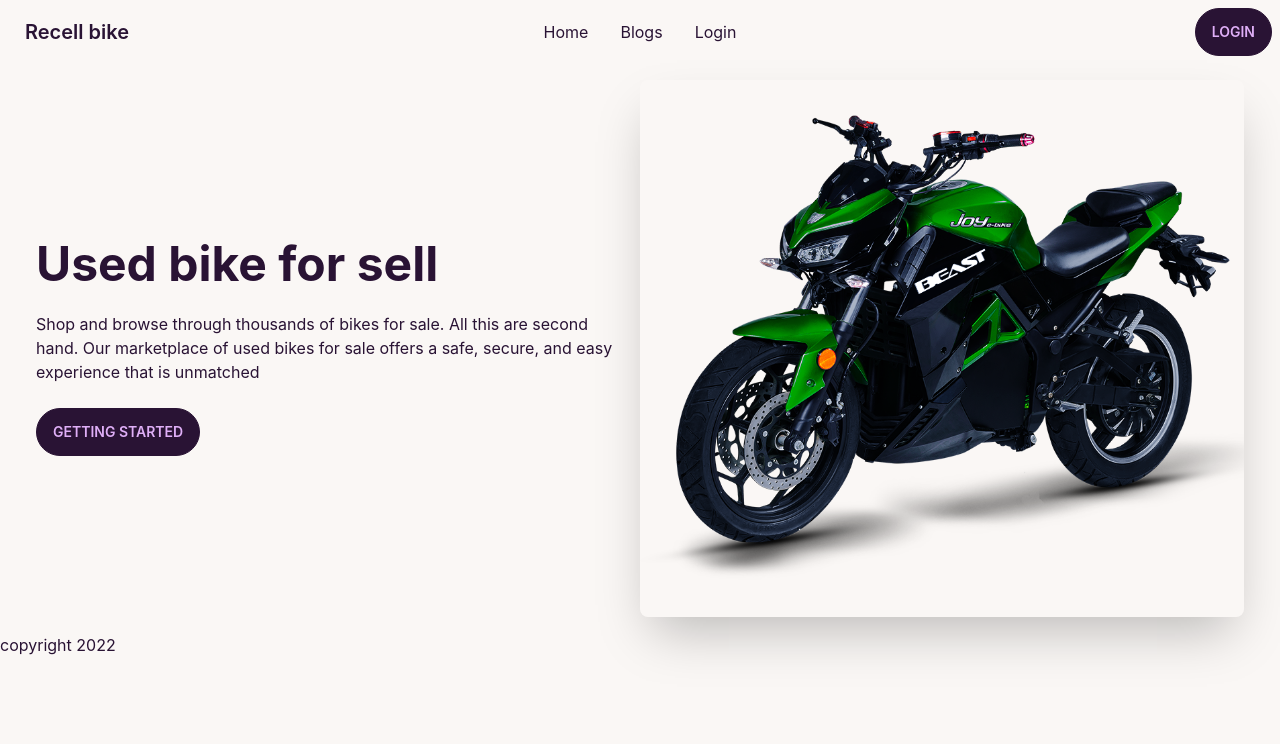
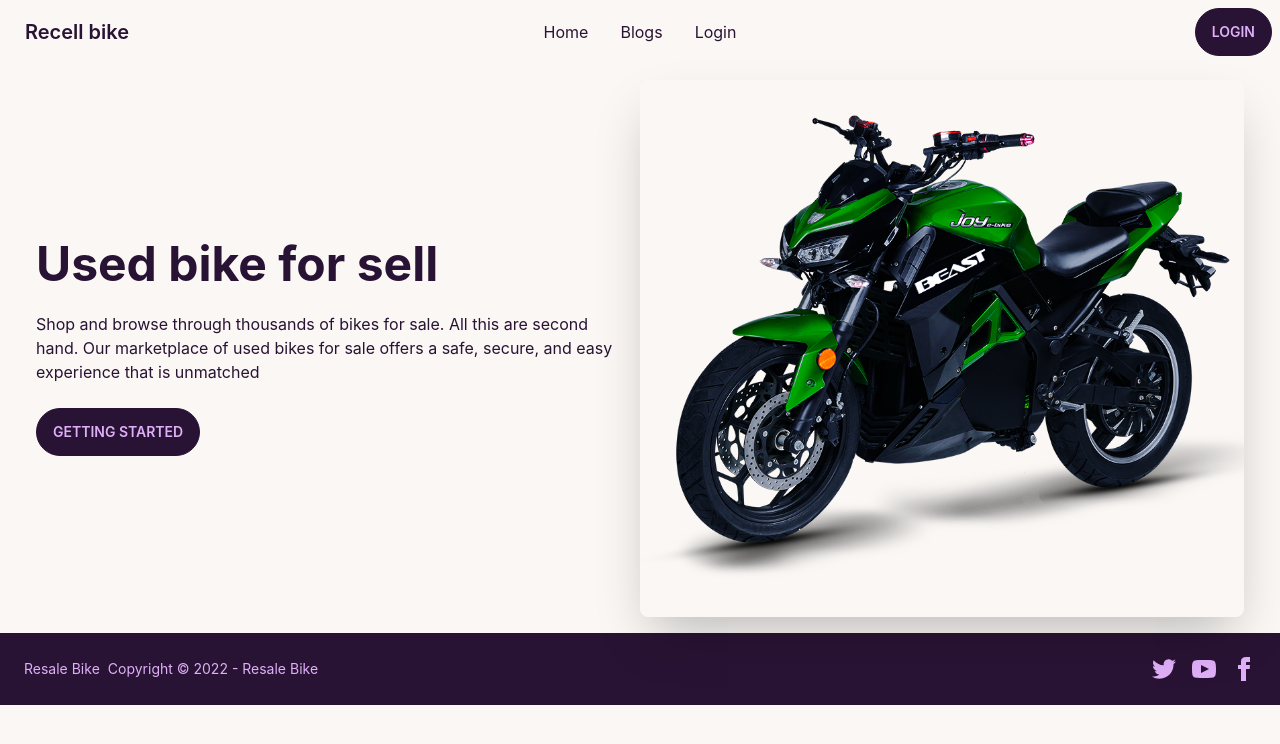
Before and after one commit to sabrababra/resale-old-bike-repo, a React (Create React App) app: page / in a window 1280 px wide. Shown: the top 744 px of the page. Built offline with nearby package versions, Linux system fonts and the light colour scheme.

Commit message:
Add the footer

```diff
--- a/src/App.js
+++ b/src/App.js
@@ -4,7 +4,7 @@
 
 function App() {
   return (
-    <div className=' max-w-[1440px] mx-auto '>
+    <div className=''>
      <RouterProvider router={router}>
 
      </RouterProvider>
--- a/src/Shared/Footer/Footer.js
+++ b/src/Shared/Footer/Footer.js
@@ -1,10 +1,20 @@
 import React from 'react';
+import { Link } from 'react-router-dom';
 
 const Footer = () => {
     return (
-        <div>
-            <h1>copyright 2022</h1>
-        </div>
+        <footer className="footer items-center p-6 bg-neutral text-neutral-content ">
+            <div className="items-center grid-flow-col">
+                <Link to='/'>Resale Bike</Link>
+                <p>Copyright © 2022 - Resale Bike</p>
+            </div>
+            <div className="grid-flow-col gap-4 md:place-self-center md:justify-self-end">
+                <Link ><svg xmlns="http://www.w3.org/2000/svg" width="24" height="24" viewBox="0 0 24 24" className="fill-current"><path d="M24 4.557c-.883.392-1.832.656-2.828.775 1.017-.609 1.798-1.574 2.165-2.724-.951.564-2.005.974-3.127 1.195-.897-.957-2.178-1.555-3.594-1.555-3.179 0-5.515 2.966-4.797 6.045-4.091-.205-7.719-2.165-10.148-5.144-1.29 2.213-.669 5.108 1.523 6.574-.806-.026-1.566-.247-2.229-.616-.054 2.281 1.581 4.415 3.949 4.89-.693.188-1.452.232-2.224.084.626 1.956 2.444 3.379 4.6 3.419-2.07 1.623-4.678 2.348-7.29 2.04 2.179 1.397 4.768 2.212 7.548 2.212 9.142 0 14.307-7.721 13.995-14.646.962-.695 1.797-1.562 2.457-2.549z"></path></svg>
+                </Link >
+                <Link ><svg xmlns="http://www.w3.org/2000/svg" width="24" height="24" viewBox="0 0 24 24" className="fill-current"><path d="M19.615 3.184c-3.604-.246-11.631-.245-15.23 0-3.897.266-4.356 2.62-4.385 8.816.029 6.185.484 8.549 4.385 8.816 3.6.245 11.626.246 15.23 0 3.897-.266 4.356-2.62 4.385-8.816-.029-6.185-.484-8.549-4.385-8.816zm-10.615 12.816v-8l8 3.993-8 4.007z"></path></svg></Link >
+                <Link ><svg xmlns="http://www.w3.org/2000/svg" width="24" height="24" viewBox="0 0 24 24" className="fill-current"><path d="M9 8h-3v4h3v12h5v-12h3.642l.358-4h-4v-1.667c0-.955.192-1.333 1.115-1.333h2.885v-5h-3.808c-3.596 0-5.192 1.583-5.192 4.615v3.385z"></path></svg></Link >
+            </div>
+        </footer>
     );
 };
 
```
